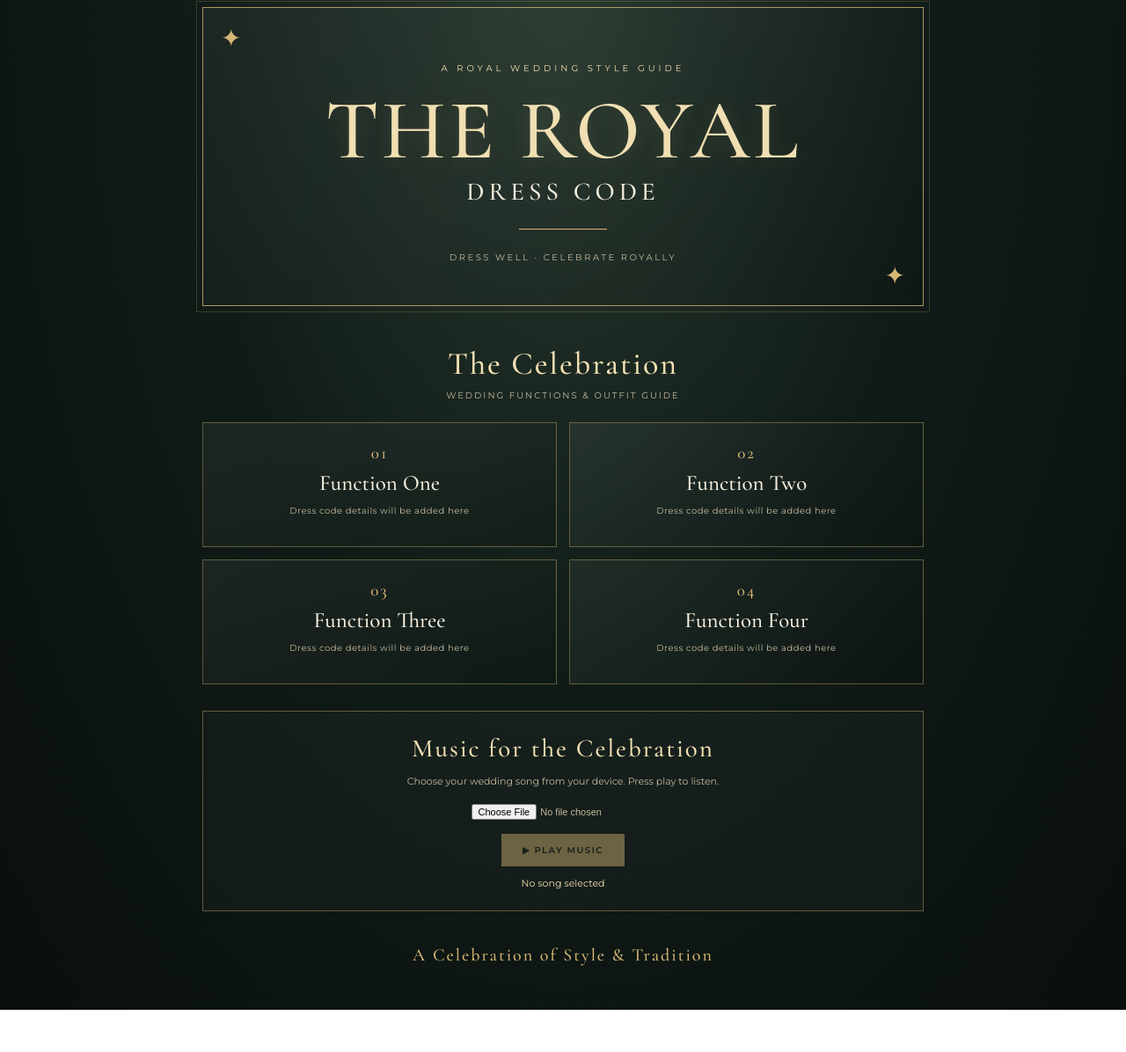
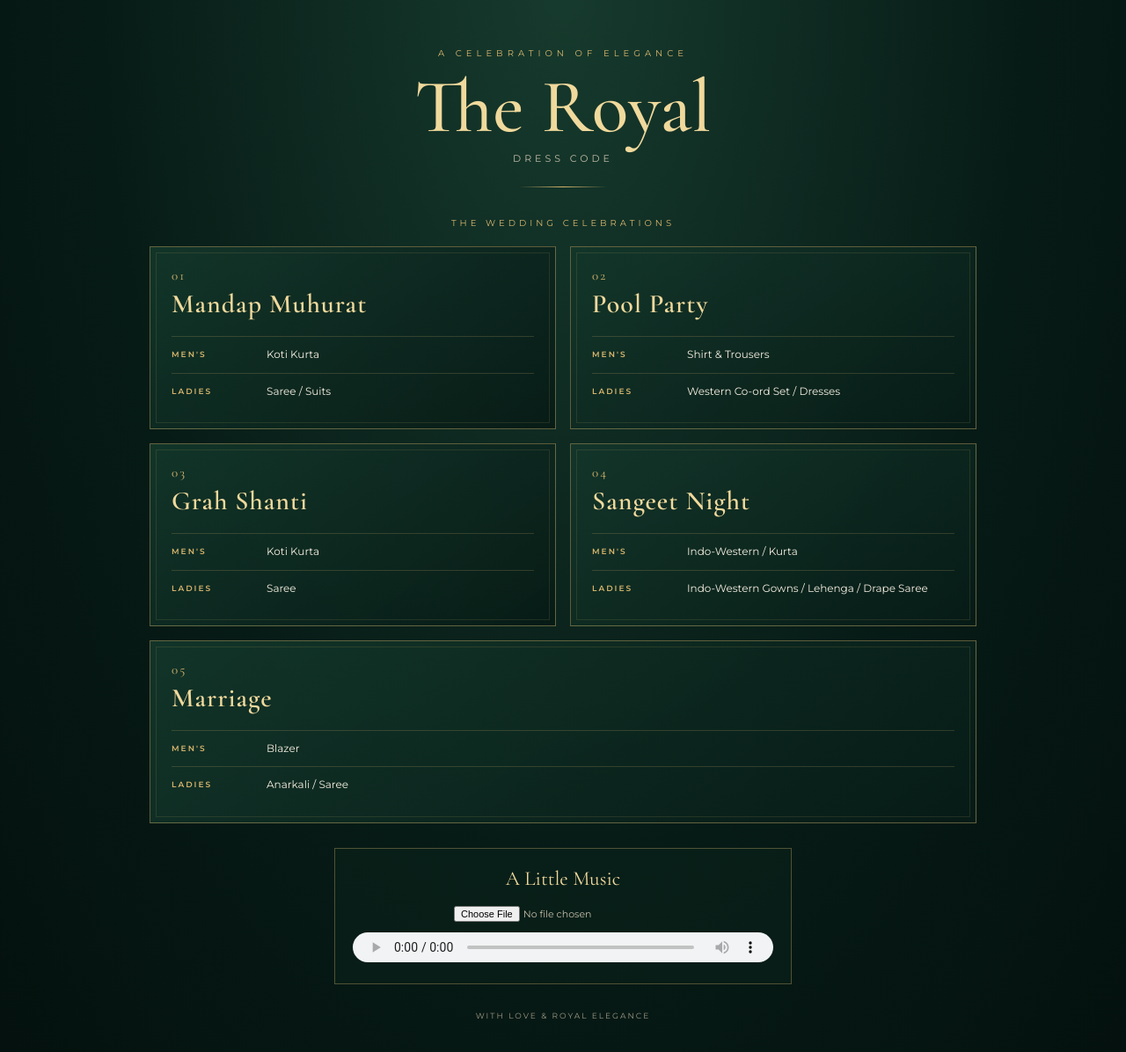
Before and after one commit to siddhkumbhani/Royal-dress-code-, a plain HTML site: page index.html in a window 1280 px wide. Shown: the part 18-1214 px from the top of the page at 88% size. Before the commit the page ends 1166 px from the top, so only its background shows below. Drawn offline with nearby package versions, Linux system fonts and the light colour scheme.

Commit message:
Add files via upload

```diff
--- a/index.html
+++ b/index.html
@@ -3,97 +3,101 @@
 <head>
 <meta charset="UTF-8">
 <meta name="viewport" content="width=device-width, initial-scale=1.0">
-<meta name="theme-color" content="#101b17">
+<meta name="theme-color" content="#071b16">
 <title>The Royal Dress Code</title>
 <link rel="preconnect" href="https://fonts.googleapis.com">
 <link rel="preconnect" href="https://fonts.gstatic.com" crossorigin>
 <link href="https://fonts.googleapis.com/css2?family=Cormorant+Garamond:wght@400;500;600;700&family=Montserrat:wght@300;400;500;600&display=swap" rel="stylesheet">
 <style>
-:root{--green:#101b17;--gold:#d6b875;--goldlight:#f0dfb2;--cream:#f7f0df;--muted:#c4b99f}
+:root{--bg:#071b16;--panel:#0d2821;--gold:#d7b56d;--gold2:#f0d99c;--cream:#f6f0e3;--muted:#c4bda9}
 *{box-sizing:border-box}
-body{margin:0;min-height:100vh;color:var(--cream);font-family:Montserrat,Arial,sans-serif;background:radial-gradient(ellipse at top,#2a3a30 0%,var(--green) 48%,#090f0c 100%)}
-.page{width:min(100% - 30px,820px);margin:auto;padding:26px 0 50px}
-.hero{position:relative;text-align:center;padding:62px 18px 48px;border:1px solid rgba(214,184,117,.78);outline:1px solid rgba(214,184,117,.2);outline-offset:6px;background:linear-gradient(145deg,rgba(255,255,255,.045),rgba(0,0,0,.12));overflow:hidden}
-.hero:before,.hero:after{content:"✦";position:absolute;color:var(--gold);font-size:28px}
-.hero:before{top:17px;left:20px}.hero:after{bottom:17px;right:20px}
-.eyebrow{color:var(--goldlight);font-size:10px;letter-spacing:4px;text-transform:uppercase}
-h1{margin:22px 0 8px;color:var(--goldlight);font:500 clamp(54px,12vw,96px)/.9 'Cormorant Garamond',Georgia,serif;letter-spacing:3px;text-shadow:0 3px 22px rgba(214,184,117,.16)}
-.subtitle{color:var(--cream);font:500 clamp(20px,4vw,29px) 'Cormorant Garamond',Georgia,serif;letter-spacing:5px;text-transform:uppercase}
-.gold-line{width:100px;height:1px;background:var(--gold);margin:25px auto}
-.tagline{color:var(--muted);font-size:10px;letter-spacing:2.5px;text-transform:uppercase}
-.section{margin-top:44px;text-align:center}
-.section h2,.music h2{margin:0 0 8px;color:var(--goldlight);font:500 36px 'Cormorant Garamond',Georgia,serif;letter-spacing:2px}
-.section-intro{margin:0;color:var(--muted);font-size:10px;letter-spacing:2px}
-.cards{display:grid;grid-template-columns:repeat(2,1fr);gap:14px;margin-top:24px}
-.card{min-height:142px;padding:22px 16px;text-align:center;border:1px solid rgba(214,184,117,.4);background:linear-gradient(135deg,rgba(255,255,255,.055),rgba(0,0,0,.12))}
-.number{color:var(--gold);font:500 19px 'Cormorant Garamond',serif;letter-spacing:2px}
-.card h3{margin:8px 0;color:var(--cream);font:500 25px 'Cormorant Garamond',Georgia,serif}
-.card p{margin:0;color:var(--muted);font-size:10px;line-height:1.7;letter-spacing:.5px}
-.music{margin-top:30px;padding:24px 16px;text-align:center;border:1px solid rgba(214,184,117,.4);background:rgba(255,255,255,.025)}
-.music h2{font-size:29px}
-.music p{color:var(--muted);font-size:11px;line-height:1.7}
-input[type=file]{display:block;max-width:100%;margin:16px auto;color:var(--muted);font-size:11px}
-button{border:0;padding:12px 24px;background:var(--gold);color:#172019;font:600 10px Montserrat,sans-serif;letter-spacing:1.5px;text-transform:uppercase;cursor:pointer}
-button:disabled{opacity:.45;cursor:not-allowed}
-#trackName{margin-top:12px;color:var(--goldlight);font-size:11px;overflow-wrap:anywhere}
-.footer{margin-top:38px;text-align:center;color:var(--gold);font:500 20px 'Cormorant Garamond',serif;letter-spacing:2px}
-@media(max-width:520px){.page{padding:20px 15px 40px}.hero{padding:52px 14px 40px}.cards{grid-template-columns:1fr}.card{min-height:116px}.section{margin-top:36px}}
+body{margin:0;background:radial-gradient(ellipse at top,#173b2e 0%,#071b16 58%,#04110e 100%);color:var(--cream);font-family:Montserrat,Arial,sans-serif;min-height:100vh}
+.page{width:min(940px,92%);margin:auto;padding:52px 0 44px}
+header{text-align:center;padding:20px 10px 34px}
+.eyebrow{font-size:10px;letter-spacing:5px;color:var(--gold);text-transform:uppercase}
+h1{font-family:"Cormorant Garamond",Georgia,serif;font-size:clamp(48px,9vw,86px);font-weight:500;line-height:.9;margin:17px 0 12px;color:var(--gold2)}
+.subtitle{font-size:11px;letter-spacing:4px;text-transform:uppercase;color:var(--muted)}
+.rule{width:100px;height:1px;background:linear-gradient(90deg,transparent,var(--gold),transparent);margin:25px auto 0}
+.section-label{text-align:center;color:var(--gold);font-size:10px;letter-spacing:4px;text-transform:uppercase;margin:0 0 20px}
+.events{display:grid;grid-template-columns:repeat(2,minmax(0,1fr));gap:16px}
+.event{border:1px solid rgba(215,181,109,.42);background:linear-gradient(145deg,rgba(19,54,42,.94),rgba(7,27,22,.96));padding:23px 24px 22px;position:relative;overflow:hidden}
+.event:before{content:"";position:absolute;inset:6px;border:1px solid rgba(215,181,109,.13);pointer-events:none}
+.event:last-child{grid-column:1/-1}
+.number{font-family:"Cormorant Garamond",serif;color:var(--gold);font-size:15px;letter-spacing:2px}
+h2{font-family:"Cormorant Garamond",Georgia,serif;font-weight:600;font-size:30px;letter-spacing:1px;color:var(--gold2);margin:5px 0 18px}
+.dress{display:grid;grid-template-columns:100px 1fr;gap:8px;padding:10px 0;border-top:1px solid rgba(215,181,109,.2);align-items:start}
+.who{font-size:9px;letter-spacing:2px;color:var(--gold);font-weight:600;padding-top:4px}
+.what{font-size:12px;line-height:1.7;color:var(--cream);font-weight:400}
+.music{margin:28px auto 0;max-width:520px;text-align:center;border:1px solid rgba(215,181,109,.35);padding:20px;background:rgba(9,32,25,.7)}
+.music-title{font-family:"Cormorant Garamond",serif;color:var(--gold2);font-size:23px;margin-bottom:12px}
+input[type=file]{max-width:100%;font-family:Montserrat,sans-serif;font-size:11px;color:var(--muted);margin:5px auto 12px}
+audio{width:100%;height:34px}
+footer{text-align:center;color:#9f9a88;font-size:9px;letter-spacing:2px;margin-top:30px}
+@media(max-width:620px){.page{padding-top:34px}.events{grid-template-columns:1fr}.event:last-child{grid-column:auto}.event{padding:21px 20px}.dress{grid-template-columns:88px 1fr}h2{font-size:28px}}
 </style>
 </head>
 <body>
 <main class="page">
-<header class="hero">
-<div class="eyebrow">A Royal Wedding Style Guide</div>
-<h1>THE ROYAL</h1>
-<div class="subtitle">Dress Code</div>
-<div class="gold-line"></div>
-<div class="tagline">Dress Well · Celebrate Royally</div>
+<header>
+  <div class="eyebrow">A Celebration of Elegance</div>
+  <h1>The Royal</h1>
+  <div class="subtitle">Dress Code</div>
+  <div class="rule"></div>
 </header>
 
-<section class="section">
-<h2>The Celebration</h2>
-<p class="section-intro">WEDDING FUNCTIONS &amp; OUTFIT GUIDE</p>
-<div class="cards">
-<article class="card"><div class="number">01</div><h3>Function One</h3><p>Dress code details will be added here</p></article>
-<article class="card"><div class="number">02</div><h3>Function Two</h3><p>Dress code details will be added here</p></article>
-<article class="card"><div class="number">03</div><h3>Function Three</h3><p>Dress code details will be added here</p></article>
-<article class="card"><div class="number">04</div><h3>Function Four</h3><p>Dress code details will be added here</p></article>
-</div>
+<div class="section-label">The Wedding Celebrations</div>
+<section class="events">
+  <article class="event">
+    <div class="number">01</div>
+    <h2>Mandap Muhurat</h2>
+    <div class="dress"><div class="who">MEN'S</div><div class="what">Koti Kurta</div></div>
+    <div class="dress"><div class="who">LADIES</div><div class="what">Saree / Suits</div></div>
+  </article>
+  <article class="event">
+    <div class="number">02</div>
+    <h2>Pool Party</h2>
+    <div class="dress"><div class="who">MEN'S</div><div class="what">Shirt &amp; Trousers</div></div>
+    <div class="dress"><div class="who">LADIES</div><div class="what">Western Co-ord Set / Dresses</div></div>
+  </article>
+  <article class="event">
+    <div class="number">03</div>
+    <h2>Grah Shanti</h2>
+    <div class="dress"><div class="who">MEN'S</div><div class="what">Koti Kurta</div></div>
+    <div class="dress"><div class="who">LADIES</div><div class="what">Saree</div></div>
+  </article>
+  <article class="event">
+    <div class="number">04</div>
+    <h2>Sangeet Night</h2>
+    <div class="dress"><div class="who">MEN'S</div><div class="what">Indo-Western / Kurta</div></div>
+    <div class="dress"><div class="who">LADIES</div><div class="what">Indo-Western Gowns / Lehenga / Drape Saree</div></div>
+  </article>
+  <article class="event">
+    <div class="number">05</div>
+    <h2>Marriage</h2>
+    <div class="dress"><div class="who">MEN'S</div><div class="what">Blazer</div></div>
+    <div class="dress"><div class="who">LADIES</div><div class="what">Anarkali / Saree</div></div>
+  </article>
 </section>
 
 <section class="music">
-<h2>Music for the Celebration</h2>
-<p>Choose your wedding song from your device. Press play to listen.</p>
-<input id="songFile" type="file" accept="audio/*">
-<button id="playButton" disabled>▶ Play Music</button>
-<div id="trackName">No song selected</div>
-<audio id="player" loop></audio>
+  <div class="music-title">A Little Music</div>
+  <input id="songFile" type="file" accept="audio/*" aria-label="Choose your song">
+  <audio id="player" controls></audio>
 </section>
-<div class="footer">A Celebration of Style &amp; Tradition</div>
+<footer>WITH LOVE &amp; ROYAL ELEGANCE</footer>
 </main>
 <script>
-const fileInput=document.getElementById('songFile');
+const picker=document.getElementById('songFile');
 const player=document.getElementById('player');
-const playButton=document.getElementById('playButton');
-const trackName=document.getElementById('trackName');
-let songUrl='';
-fileInput.addEventListener('change',()=>{
-  if(songUrl) URL.revokeObjectURL(songUrl);
-  const file=fileInput.files && fileInput.files[0];
-  if(!file){playButton.disabled=true;trackName.textContent='No song selected';return;}
-  songUrl=URL.createObjectURL(file);
-  player.src=songUrl;
-  trackName.textContent='Selected: '+file.name;
-  playButton.disabled=false;
-  playButton.textContent='▶ Play Music';
+let currentSongUrl='';
+picker.addEventListener('change',()=>{
+  if(currentSongUrl) URL.revokeObjectURL(currentSongUrl);
+  const file=picker.files && picker.files[0];
+  if(!file){player.removeAttribute('src');return;}
+  currentSongUrl=URL.createObjectURL(file);
+  player.src=currentSongUrl;
+  player.load();
 });
-playButton.addEventListener('click',async()=>{
-  if(player.paused){
-    try{await player.play();playButton.textContent='Ⅱ Pause Music';}
-    catch(e){trackName.textContent='Tap Play Music again to start playback.';}
-  }else{player.pause();playButton.textContent='▶ Play Music';}
-});
-player.addEventListener('ended',()=>{playButton.textContent='▶ Play Music';});
 </script>
 </body>
 </html>
```
